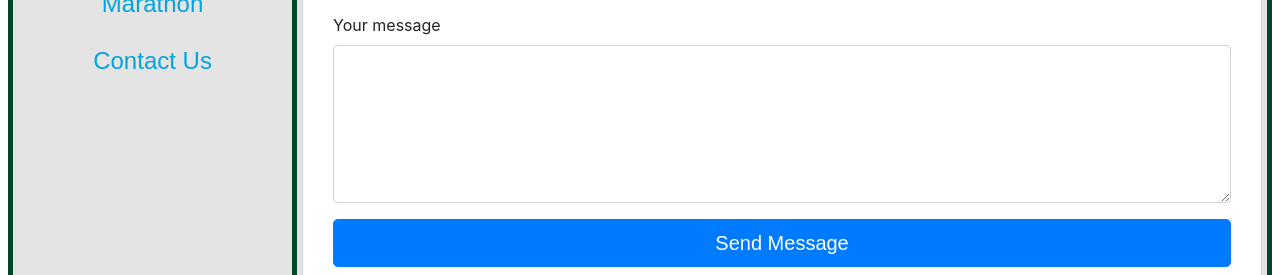
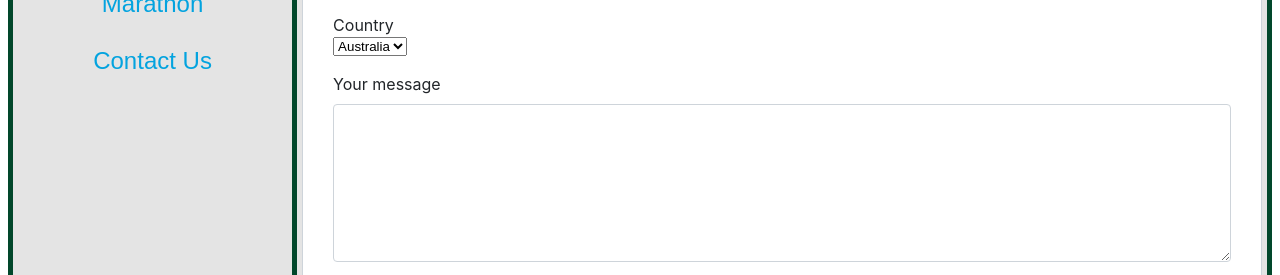
Before and after one commit to drew-witt/L9-Assignment, a plain HTML site: page portfolio-V02/contact.html in a window 1280 px wide. Shown: the part 455-730 px from the top of the page. Drawn offline with Linux system fonts and the light colour scheme.

Commit message:
Update contact.html
Added new input on form

```diff
--- a/portfolio-V02/contact.html
+++ b/portfolio-V02/contact.html
@@ -57,6 +57,16 @@
             </div>
         </div>
         <div class="contact-form-group">
+          <label for="country">Country</label>
+        <div class="contact-input-group">
+            <select id="country" name="country">
+              <option value="australia">Australia</option>
+              <option value="canada">Canada</option>
+              <option value="usa">USA</option>
+            </select>
+       </div>
+      </div>
+        <div class="contact-form-group">
             <label for="Message" class="contact-label">Your message</label>
             <div class="contact-input-group">
                 <textarea id="Message" name="Message" class="contact-form-control" rows="6" maxlength="3000" required></textarea>
```
